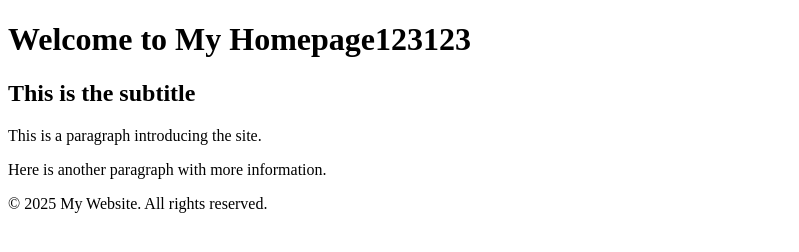
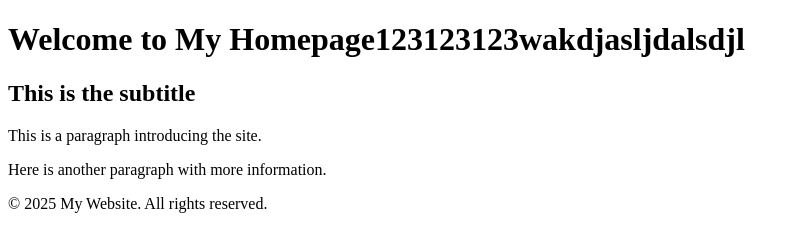
Before and after one commit to dlehdk58/new, a plain HTML site: page index.html in a window 1280 px wide. Shown: the whole page, without its empty margins (0-799 px from the left). Drawn offline with Linux system fonts and the light colour scheme.

Commit message:
또 수정함

```diff
--- a/index.html
+++ b/index.html
@@ -7,7 +7,7 @@
 </head>
 <body>
   <header>
-    <h1>Welcome to My Homepage123123</h1>
+    <h1>Welcome to My Homepage123123123wakdjasljdalsdjl</h1>
     <h2>This is the subtitle</h2>
   </header>
 
```
